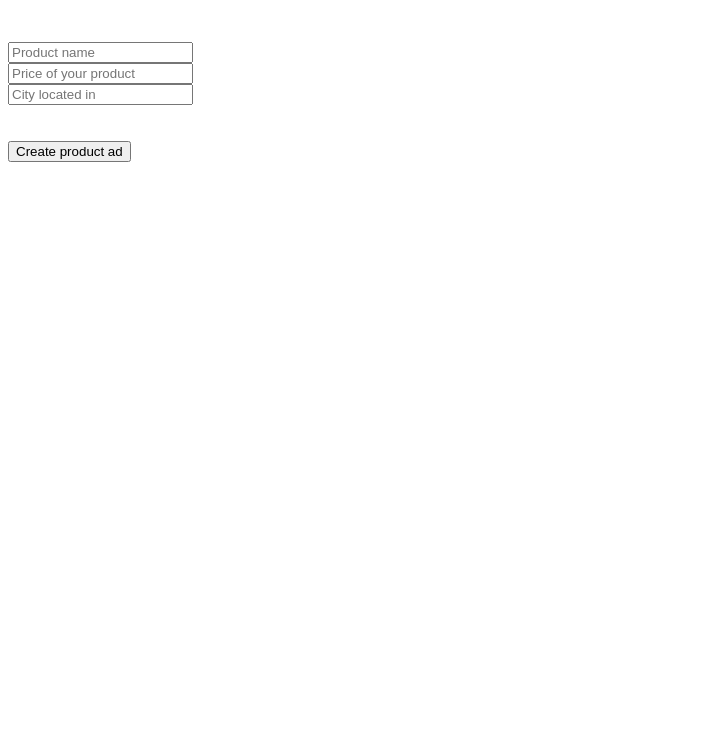
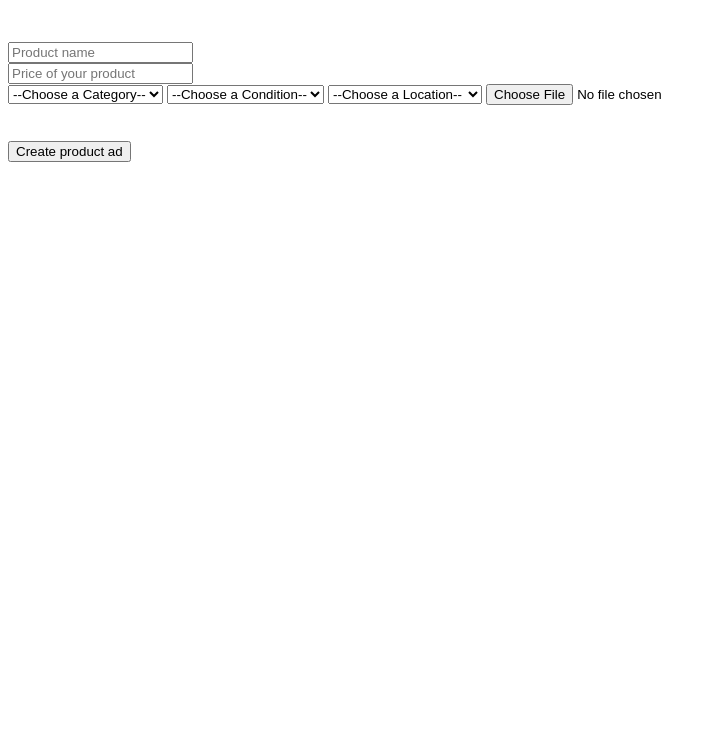
Before and after one commit to NivAtProjectumDotCom/Eksamensopgave, a website: page src/views/createAd.html in a window 1280 px wide. Shown: the part 60-800 px from the top of the page, without its empty margins (0-716 px from the left). Drawn offline with Linux system fonts and the light colour scheme.

Commit message:
html tilføjelser

```diff
--- a/src/views/createAd.html
+++ b/src/views/createAd.html
@@ -3,18 +3,8 @@
 <head>
     <script src="createAd.js"></script>
 
-    <!-- <style>
-        table {
-            border-collapse: collapse;
-            border-spacing: 0;
-        }
-
-        th,
-        td {
-            padding: 10px 20px;
-            border: 1px solid #000;
-        }
-    </style> -->
+   <title> Second Hand Shop</title>
+   <meta charset="utf-8">
 </head>
 
 <body>
@@ -24,9 +14,35 @@
 
     <input id="productnameInput" placeholder="Product name"></input>
     <br />
-    <input id="priceInput" placeholder="Price of your product" />
+    <input type ="number" id="priceInput" placeholder="Price of your product" />
     <br />
-    <input id="cityInput" placeholder="City located in" />
+
+
+    <select name = "Category" id = "adCat">
+        <option value=>--Choose a Category--</option>
+        <option value="Electronic">Electronic</option>
+        <option value="Sport">Sport</option>
+        <option value="Clothing">Clothing</option>
+    </select>
+    <select name = "Condition" id = "condition">
+        <option value=>--Choose a Condition--</option>
+        <option value="Perfect">Perfect</option>
+        <option value="AlmostNew">Almost new</option>
+        <option value="Good">Good</option>
+        <option value="Clothing">Poor</option>
+    </select>
+    <select name = "Location" id = "location">
+        <option value=>--Choose a Location--</option>
+        <option value="København og omegn">København og omegn</option>
+        <option value="Aarhus">Aarhus</option>
+        <option value="Odense">Odense</option>
+        <option value="Aalborg">Aalborg</option>
+        <option value="Sjælland">Sjælland</option>
+        <option value="Jylland">Jylland</option>
+        <option value="Fyn">Fyn</option>
+        <option value="Bornholm">Bornholm</option>
+    </select>
+    <input type="file" name="img" id="img">
     <br />
     <br />
     <br />
```
Also changed, not shown: host.json (added, +7 -0 lines).
